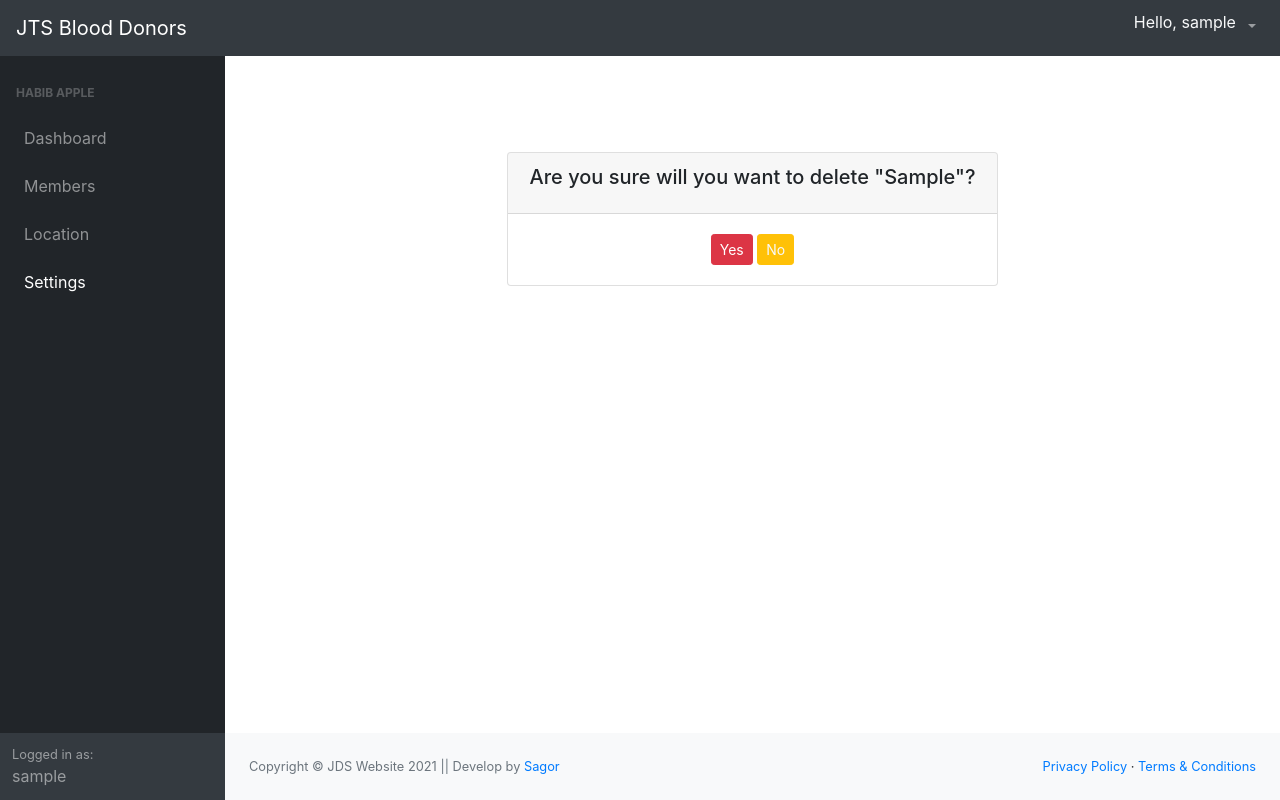
After one commit to Ankitkumarji1323/blood-donation, a Django app: page /donor-delete/1/ in a window 1280 px wide. The commit adds this page. Run offline with Django 3.2, Linux system fonts and the light colour scheme; a user stored in the database is signed in; tables that the repository leaves empty hold one stand-in row (values such as "Sample post"); some libraries are stand-ins or nearby versions.

Commit message:
Donor delete and update done

```diff
--- /dev/null
+++ b/blood/templates/members/donor_confirm_delete.html
@@ -0,0 +1,28 @@
+{% extends 'index.html' %}
+
+{% block title %} Dashboard || Donor Delete confirm {% endblock %}
+
+{% block content %}
+
+    <main>
+        <div class="container-fluid mt-5">
+            <div class="row mt-5">
+                <div class="col-md-6 offset-3 text-center mt-5">
+                    <form method="POST">
+                        {% csrf_token %}
+                        <div class="card">
+                            <div class="card-header">
+                                <h5 class="card-title">Are you sure will you want to delete "{{ object }}"?</h5>
+                            </div>
+                            <div class="card-body">
+                                <button class="btn btn-danger btn-sm" type="submit">Yes</button>
+                                <a href="{% url 'donor_list' %}" class="btn btn-warning btn-sm  text-light">No</a>
+                            </div>
+                        </div>
+                    </form>
+                </div>
+            </div>
+        </div>
+    </main>
+
+{% endblock %}
--- a/blood/templates/members/donor_list.html
+++ b/blood/templates/members/donor_list.html
@@ -38,9 +38,9 @@
                                     <td>{{ donnor.current_location }}</td>
                                     <td>{{ donnor.current_location }}</td>
                                     <td>
-                                        <a class="btn btn-success btn-sm mr-1" href=""><i class="fa fa-pen"></i></a>
+                                        <a class="btn btn-success btn-sm mr-1" href="{% url 'donor_update' donnor.id %}"><i class="fa fa-pen"></i></a>
                                         <a class="btn btn-info btn-sm mr-1" href="{% url 'donor_detail' donnor.id %}"><i class="fa fa-eye"></i></a>
-                                        <a class="btn btn-danger btn-sm" href=""><i class="fa fa-trash"></i></a>
+                                        <a class="btn btn-danger btn-sm" href="{% url 'donor_delete' donnor.id %}"><i class="fa fa-trash"></i></a>
                                     </td>
                                 </tr>
                             {% endfor %}
--- a/blood/urls.py
+++ b/blood/urls.py
@@ -3,7 +3,7 @@ from blood.views.dashboard_view import Dashboard
 from blood.views.homepage_views import Homepage
 from blood.views.auth_views import Login, SingUpView, Logout
 from blood.views.location_views import LocationCreateListView
-from blood.views.donor_views import CreateDonorView, DonorListView, DonorDetailView
+from blood.views.donor_views import CreateDonorView, DonorListView, DonorDetailView, DonorUpdateView, DonorDeleteView
 
 urlpatterns = [
     path('', Homepage.as_view(), name="homepage"),
@@ -15,4 +15,6 @@ urlpatterns = [
     path('add-donor/', CreateDonorView.as_view(), name="create_donor"),
     path('donor-list/', DonorListView.as_view(), name="donor_list"),
     path('donor-detail/<pk>/', DonorDetailView.as_view(), name="donor_detail"),
+    path('donor-update/<pk>/', DonorUpdateView.as_view(), name="donor_update"),
+    path('donor-delete/<pk>/', DonorDeleteView.as_view(), name="donor_delete"),
 ]
--- a/blood/views/donor_views.py
+++ b/blood/views/donor_views.py
@@ -1,4 +1,4 @@
-from django.views.generic import CreateView, ListView, DeleteView
+from django.views.generic import CreateView, ListView, DetailView, UpdateView, DeleteView
 from django.contrib.auth.decorators import login_required
 from django.utils.decorators import method_decorator
 from django.contrib.messages.views import SuccessMessageMixin
@@ -24,7 +24,23 @@ class DonorListView(ListView):
 
 
 @method_decorator(login_required(login_url='/login/'), name='dispatch')
-class DonorDetailView(DeleteView):
+class DonorDetailView(DetailView):
     model = Donor
     template_name = 'members/donor_detail.html'
     context_object_name = 'donor'
+
+
+@method_decorator(login_required(login_url='/login/'), name='dispatch')
+class DonorUpdateView(SuccessMessageMixin, UpdateView):
+    template_name = 'members/add_donor.html'
+    model = Donor
+    form_class = DonorForm
+    success_url = '/donor-list/'
+    success_message = "Member has been successfully updated!"
+
+
+@method_decorator(login_required(login_url='/login/'), name='dispatch')
+class DonorDeleteView(DeleteView):
+    model = Donor
+    success_url = '/donor-list/'
+    template_name = 'members/donor_confirm_delete.html'
```
